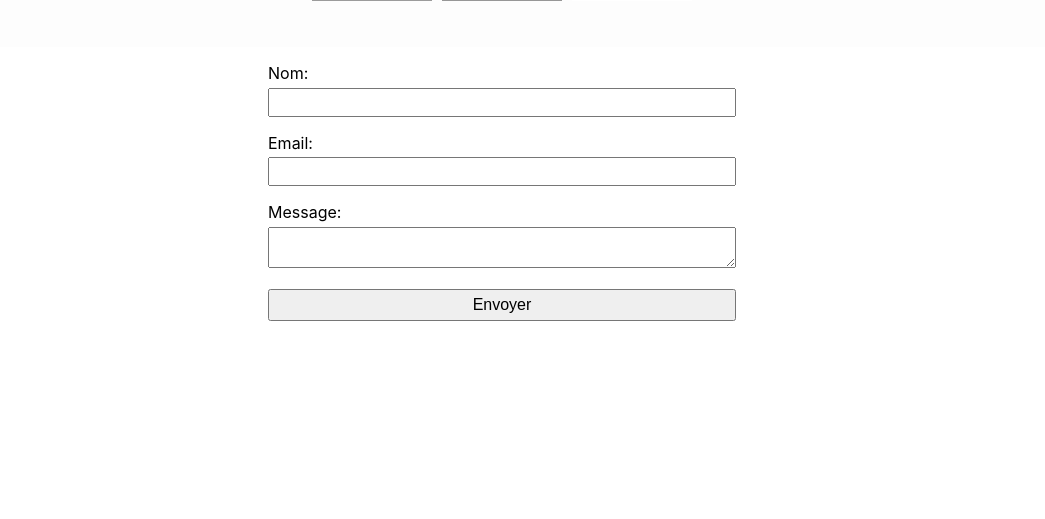
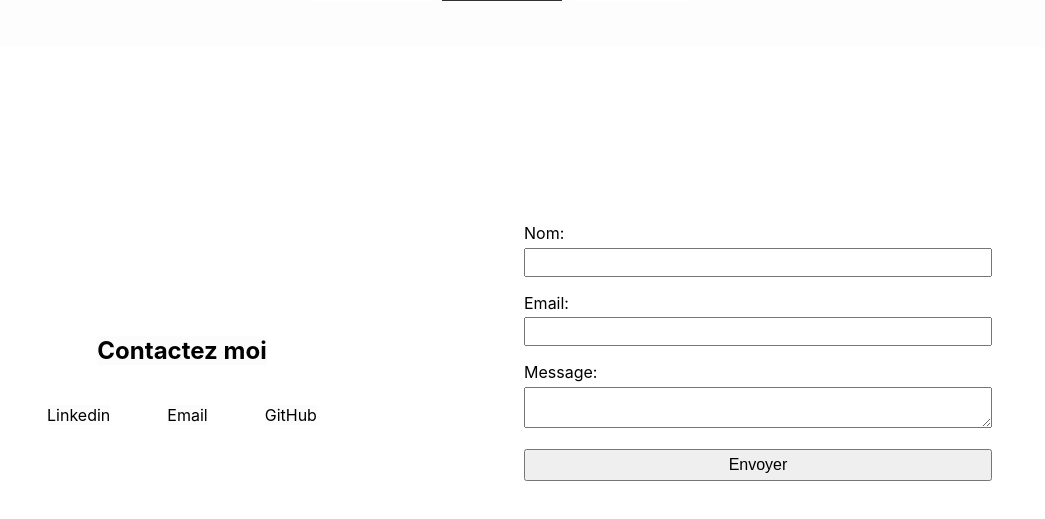
Before and after one commit to nosajil/Portfolio-CV, a React (Create React App) app: page /presentation in a window 1280 px wide. Shown: the part 2992-3511 px from the top of the page, without its empty margins (138-1183 px from the left). Before the commit the page ends 3345 px from the top, so only its background shows below. Built offline with nearby package versions, Linux system fonts and the light colour scheme.

Commit message:
Modif form mise en page

```diff
--- a/src/App.js
+++ b/src/App.js
@@ -1,12 +1,10 @@
-import { BrowserRouter, Route, Routes } from 'react-router-dom';
 import FirstPage from './components/FirstPage';
 import Navbar from './components/Navbar';
 import Presentation from './components/Presentation';
 import Projets from './components/Projets';
 import SecondPage from './components/SecondPage';
-import Slider from './components/Slider';
 import './sass/App.scss';
-import Form from './components/Form';
+import Contact from './components/Contact';
 
 const App = () => {
   return (
@@ -33,7 +31,7 @@ const App = () => {
           <Presentation />
           <SecondPage />
           <Projets />
-          <Form />
+          <Contact />
         </div>
     </div>
   );
--- a/src/components/Contact.js
+++ b/src/components/Contact.js
@@ -1,10 +1,21 @@
 import React from 'react'
+import Form from '../components/Form';
 import '../sass/Contact.scss'
 
 const Contact = () => {
   return (
-    <div>
-
+    <div className='contact-wrapper'>
+        <div className="contact-info">
+            <h2>Contactez moi</h2>
+            <div className="icons-reseaux">
+                <div className="linkedin">Linkedin</div>
+                <div className="email">Email</div>
+                <div className="github">GitHub</div>
+            </div>
+        </div>
+        <div className="form-wrapper">
+            <Form/>
+        </div>
     </div>
   )
 }
--- a/src/components/SecondPage.js
+++ b/src/components/SecondPage.js
@@ -10,21 +10,21 @@ const SecondPage = () => {
                 <div className="section-skill">
                     <div className="skill">
                         <h3>React</h3>
-                        <img src={`${process.env.PUBLIC_URL}/img/logo-react.png`}/>
+                        <img alt='logo-react' src={`${process.env.PUBLIC_URL}/img/logo-react.png`}/>
                     </div>
                     <div className="skill">
                         <h3>JavaScript</h3>
-                        <img src={`${process.env.PUBLIC_URL}/img/js-logo.png`}/>
+                        <img alt='logo-js' src={`${process.env.PUBLIC_URL}/img/js-logo.png`}/>
                     </div>
                 </div>
                 <div className="section-skill">
                     <div className="skill">
                         <h3>SASS</h3>
-                        <img src={`${process.env.PUBLIC_URL}/img/logo-sass.png`}/>
+                        <img alt='logo-sass' src={`${process.env.PUBLIC_URL}/img/logo-sass.png`}/>
                     </div>
                     <div className="skill">
                         <h3>HTML</h3>
-                        <img src={`${process.env.PUBLIC_URL}/img/html-logo.png`}/>
+                        <img alt='logo-html' src={`${process.env.PUBLIC_URL}/img/html-logo.png`}/>
                     </div>
                 </div>
 
--- a/src/sass/Contact.scss
+++ b/src/sass/Contact.scss
@@ -0,0 +1,37 @@
+.contact-wrapper{
+    margin: 20vh 0;
+    display: flex;
+    justify-content: space-evenly;
+
+    .form-wrapper{
+        flex-basis: 40%;
+    }
+}
+
+.contact-info{
+    position: relative;
+    flex-basis: 30%;
+    display: flex;
+    justify-content: center;
+    flex-direction: column;
+
+    .icons-reseaux {
+        display: flex;
+        justify-content: space-evenly;
+
+        .icon {
+            padding: 0 2rem;
+        }
+    }
+
+    h2{
+        width: 100%;
+        margin: 5vh auto;
+    }
+
+    h2, .linkedin, .email, .github {
+        background-color: #f1f1f134;
+        width: fit-content;
+
+    }
+}
```
